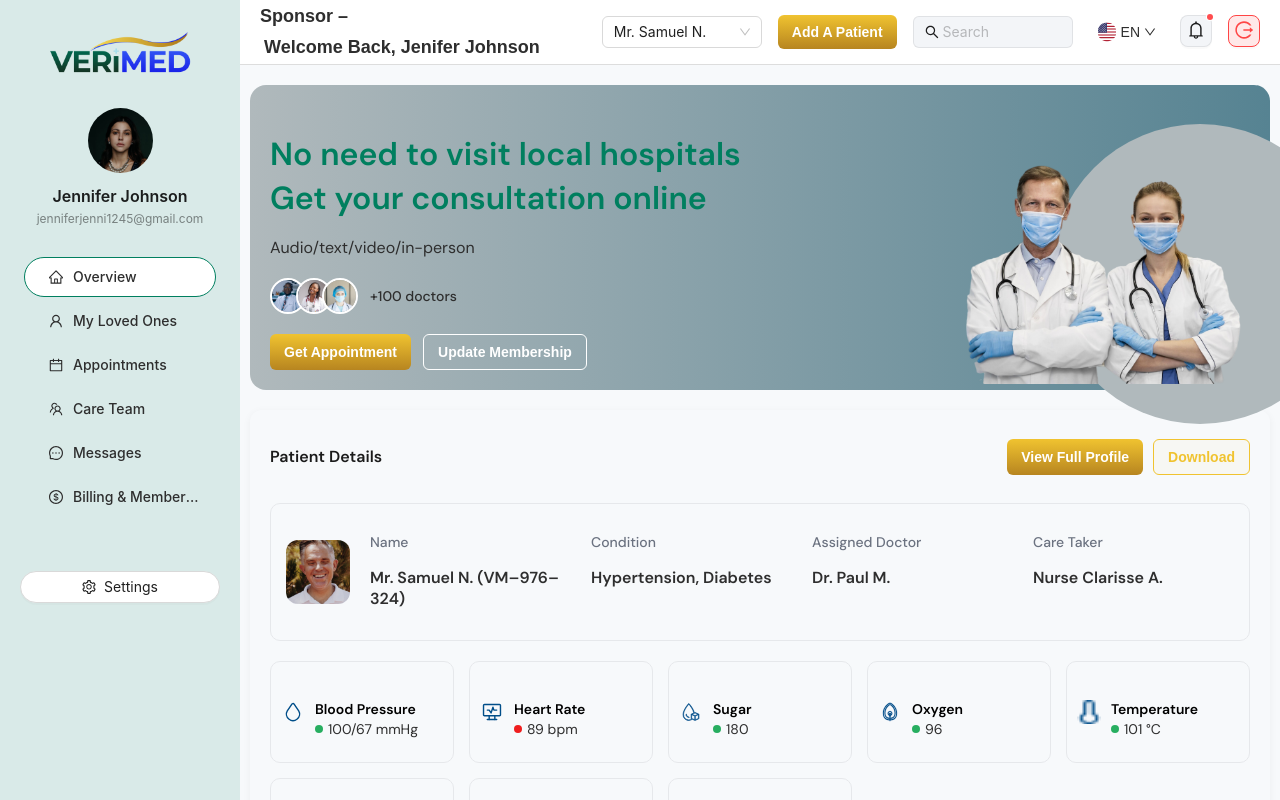
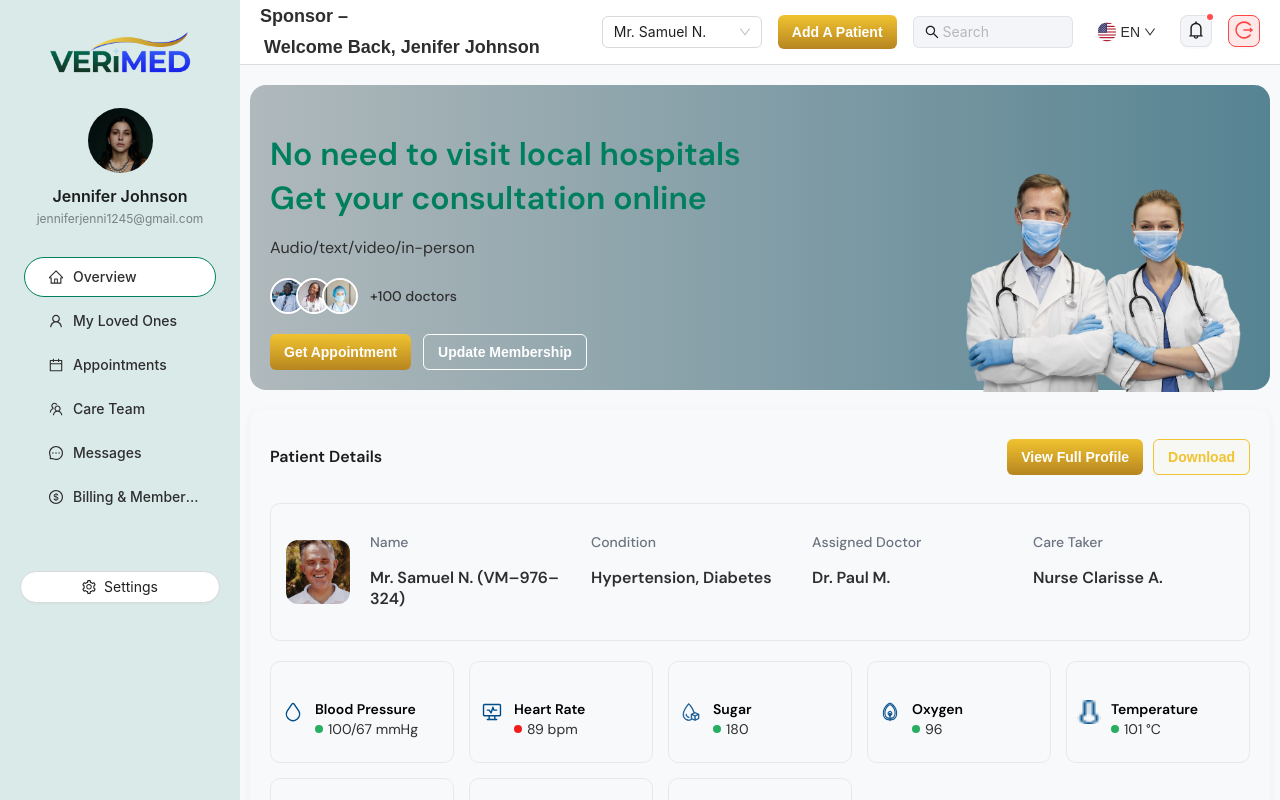
Before and after one commit to verimedcare-coder/verimed_FE, a React (Create React App) app: page /overview in a window 1280 px wide. Built offline with nearby package versions, Linux system fonts and the light colour scheme.

Commit message:
circle removed

```diff
--- a/src/components/Banner.jsx
+++ b/src/components/Banner.jsx
@@ -119,18 +119,18 @@ export default function Banner() {
         }}
       >
         {/* Half circle */}
-        <div
+         {/* <div
         style={{
           position: "absolute",
-            right: "-100px",
-            top: "0",
+          right: "0",
+          bottom: "0",
           width: "300px",
           height: "300px",
           borderRadius: "50%",
           backgroundColor: "#B0B9BC",
           zIndex: 1,
         }}
-        ></div>
+      /> */}
 
         {/* Image */}
         <img
@@ -139,7 +139,7 @@ export default function Banner() {
           style={{
             height: "228px",
             width: 295,
-            top: "32px",
+            top: "40px",
             position: "relative",
             zIndex: 2,
           }}
```
Lines whose indentation alone changed are shown as unchanged.
